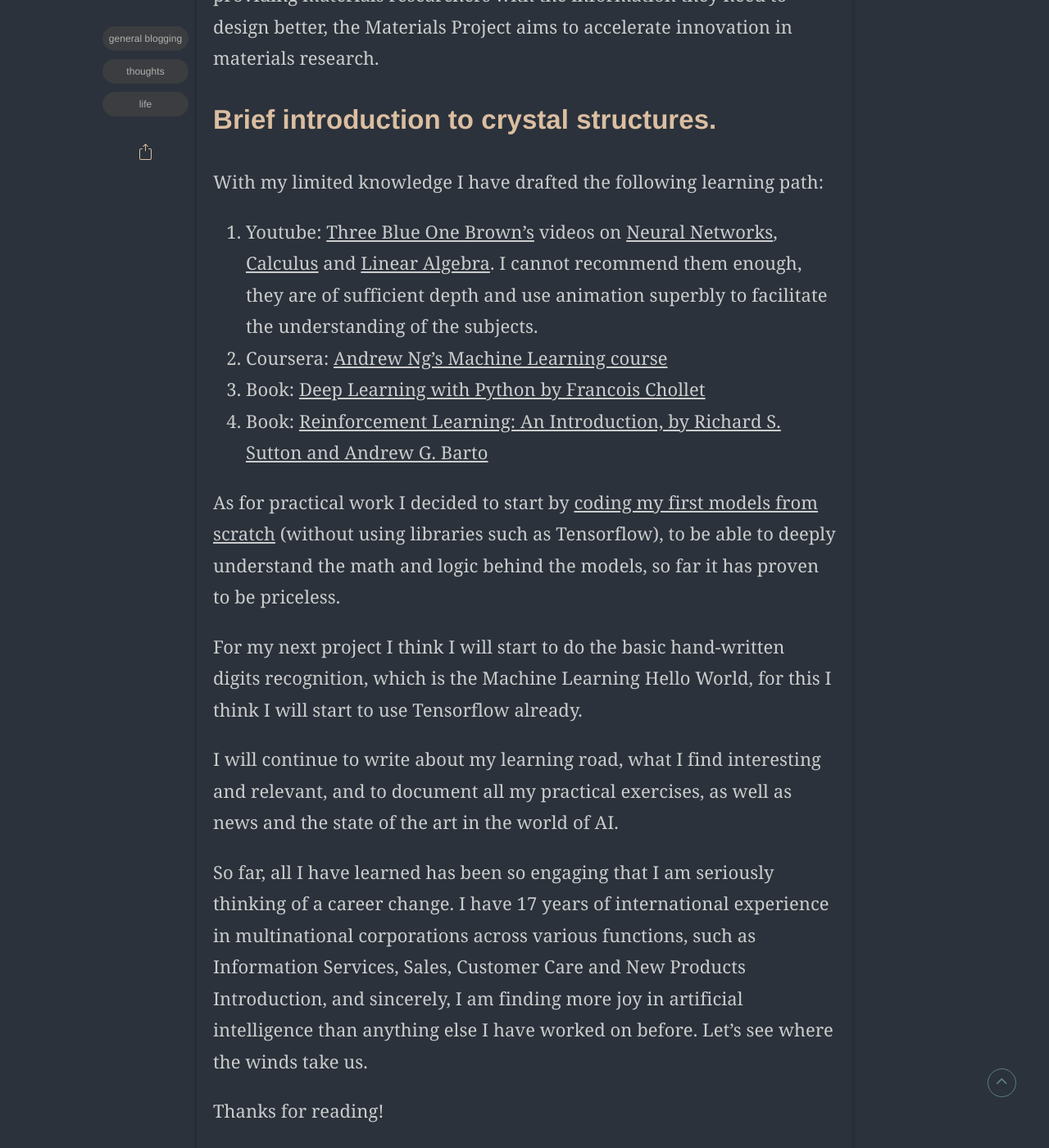
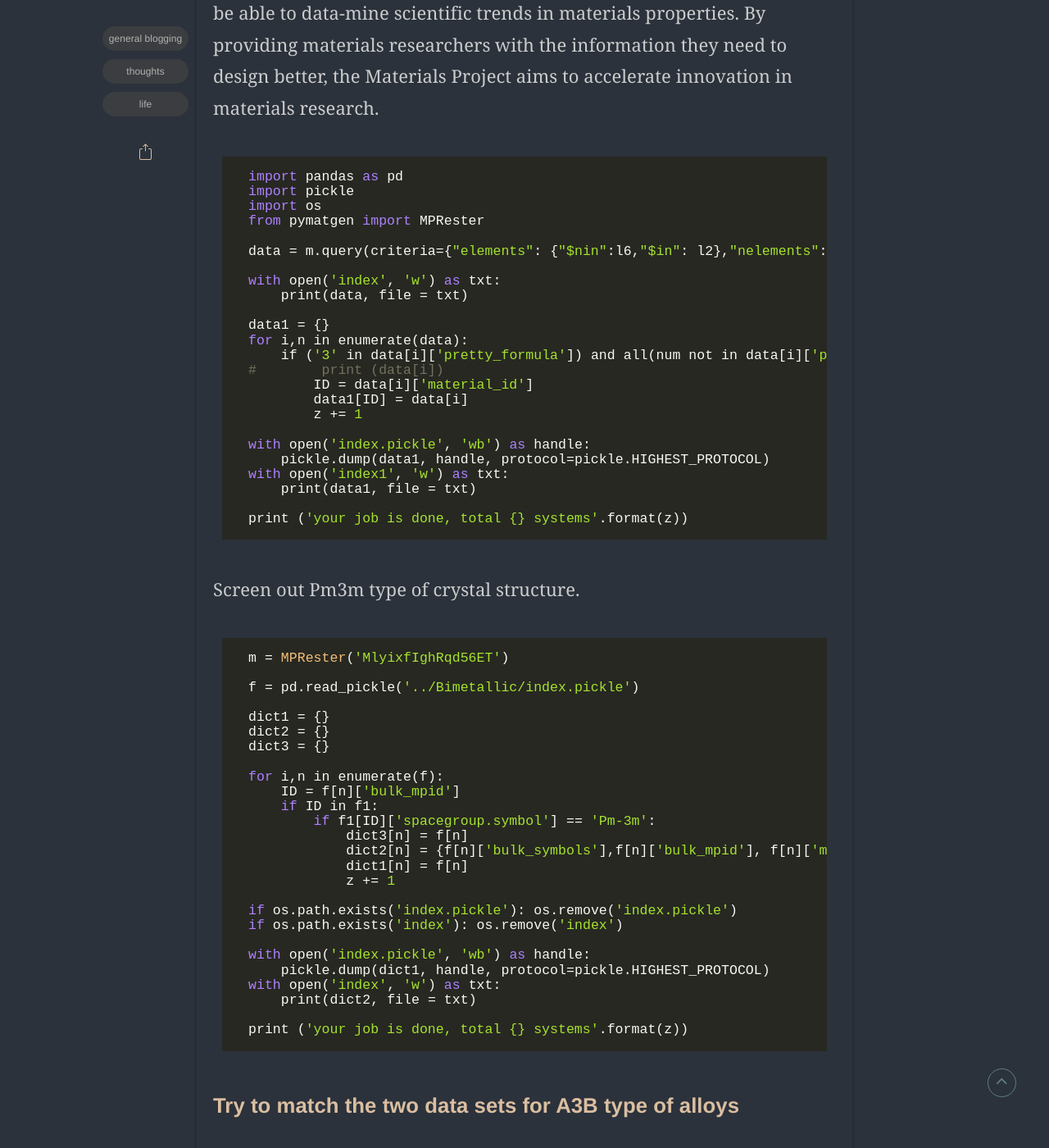
Before and after one commit to mutianyou2013/mutianyou2013.github.io, a Jekyll site: the page built from _posts/2021-08-01-OC-project.md, in a window 1280 px wide and 1400 px high, scrolled down 6110 px. Shown: the whole window at 82% size. Built offline with Jekyll 4.4.1, drawn with Linux system fonts in a browser that asks for light colours; some web fonts are replaced; comment, search, counter and statistics services are not loaded; some of the changed text lies outside the part shown.

Commit message:
Update 2021-08-01-OC-project.md

````diff
--- a/_posts/2021-08-01-OC-project.md
+++ b/_posts/2021-08-01-OC-project.md
@@ -164,11 +164,103 @@
         dict1[n] = f[n]
         j += 1
 ```
-
+u
 
 ## Materials Project data mining
 
 By computing properties of all known materials, the Materials Project aims to remove guesswork from materials design in a variety of applications. Experimental research can be targeted to the most promising compounds from computational data sets. Researchers will be able to data-mine scientific trends in materials properties. By providing materials researchers with the information they need to design better, the Materials Project aims to accelerate innovation in materials research.
+
+```python
+import pandas as pd
+import pickle
+import os
+from pymatgen import MPRester
+
+data = m.query(criteria={"elements": {"$nin":l6,"$in": l2},"nelements": 2,"spacegroup.symbol":"Pm-3m"}, properties=["material_id","pretty_formula","spacegroup.symbol"])
+
+with open('index', 'w') as txt:
+    print(data, file = txt)
+
+data1 = {}
+for i,n in enumerate(data):
+    if ('3' in data[i]['pretty_formula']) and all(num not in data[i]['pretty_formula'] for num in l_):
+#        print (data[i])
+        ID = data[i]['material_id']
+        data1[ID] = data[i]
+        z += 1
+
+with open('index.pickle', 'wb') as handle:
+    pickle.dump(data1, handle, protocol=pickle.HIGHEST_PROTOCOL)
+with open('index1', 'w') as txt:
+    print(data1, file = txt)
+
+print ('your job is done, total {} systems'.format(z))
+```
+
+Screen out Pm3m type of crystal structure.
+```python
+m = MPRester('MlyixfIghRqd56ET')
+
+f = pd.read_pickle('../Bimetallic/index.pickle')
+
+dict1 = {}
+dict2 = {}
+dict3 = {}
+
+for i,n in enumerate(f):
+    ID = f[n]['bulk_mpid']
+    if ID in f1:
+        if f1[ID]['spacegroup.symbol'] == 'Pm-3m':
+            dict3[n] = f[n]
+            dict2[n] = {f[n]['bulk_symbols'],f[n]['bulk_mpid'], f[n]['miller_index'],f1[ID]['spacegroup.symbol'],f[n]['ads_symbols']}
+            dict1[n] = f[n]
+            z += 1
+
+if os.path.exists('index.pickle'): os.remove('index.pickle')
+if os.path.exists('index'): os.remove('index')
+
+with open('index.pickle', 'wb') as handle:
+    pickle.dump(dict1, handle, protocol=pickle.HIGHEST_PROTOCOL)
+with open('index', 'w') as txt:
+    print(dict2, file = txt)
+
+print ('your job is done, total {} systems'.format(z))
+```
+
+### Try to match the two data sets for A3B type of alloys
+
+```python
+m = MPRester('MlyixfIghRqd56ET')
+
+f = pd.read_pickle('../OC.pkl')
+f1 = pd.read_pickle('../2e_1/index.pickle')
+dict1 = {}
+dict2 = {}
+dict3 = {}
+
+for i,n in enumerate(f):
+    ID = f[n]['bulk_mpid']
+    ADS = f[n]['ads_symbols']
+    if ID in f1:
+        if ADS == '*H':
+            if (f[n]['miller_index'][0] == 1 and f[n]['miller_index'][1] == 1 and f[n]['miller_index'][2] == 1) \
+            or (f[n]['miller_index'][0] == 1 and f[n]['miller_index'][1] == 0 and f[n]['miller_index'][2] == 0):
+                dict2[n] = {f[n]['bulk_symbols'],f[n]['bulk_mpid'],f[n]['miller_index'],
+                            f1[ID]['spacegroup.symbol'],f[n]['ads_symbols']}
+                dict1[n] = f[n]
+                z += 1
+
+if os.path.exists('index.pickle'): os.remove('index.pickle')
+if os.path.exists('index'): os.remove('index')
+
+with open('index.pickle', 'wb') as handle:
+    pickle.dump(dict1, handle, protocol=pickle.HIGHEST_PROTOCOL)
+with open('index', 'w') as txt:
+    print(dict2, file = txt)
+
+print ('your job is done, total {} systems'.format(z))
+```
+
 
 ## Brief introduction to crystal structures.
 
````
